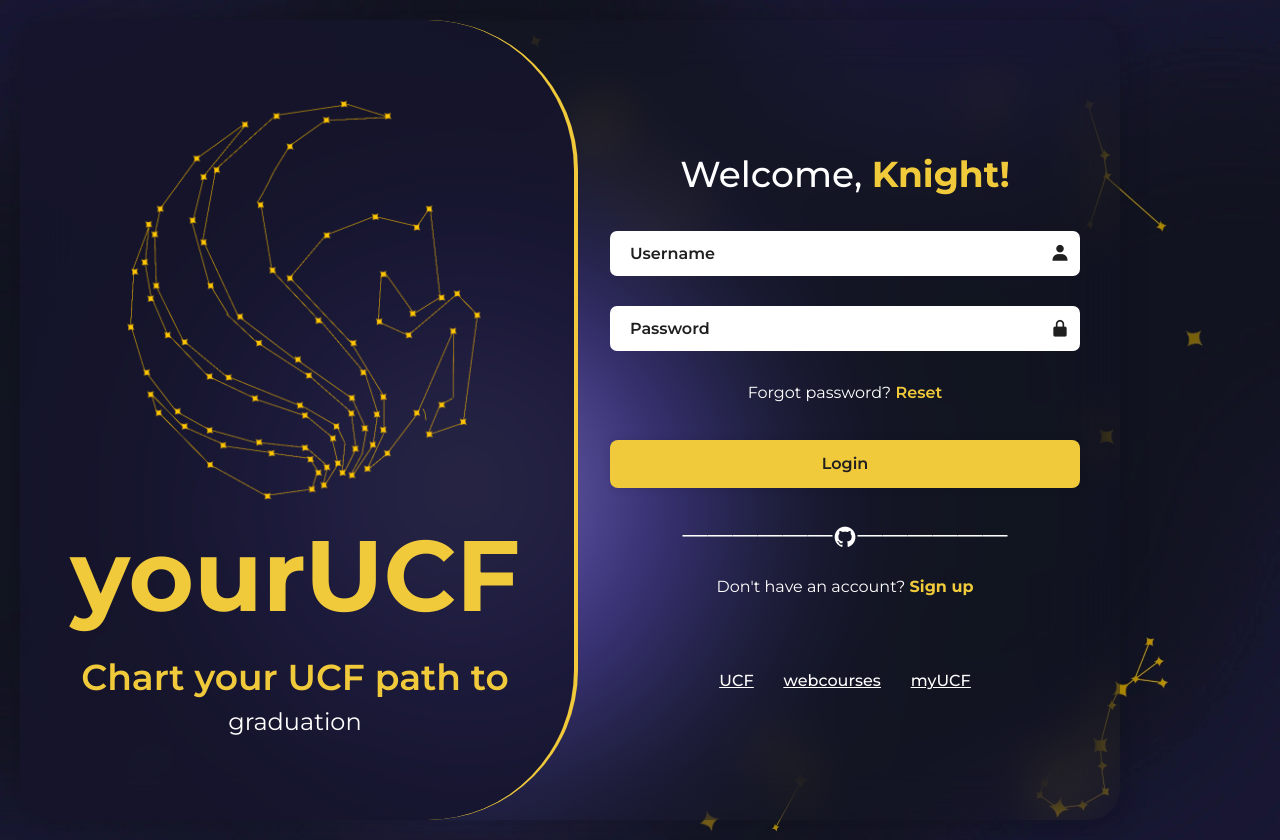
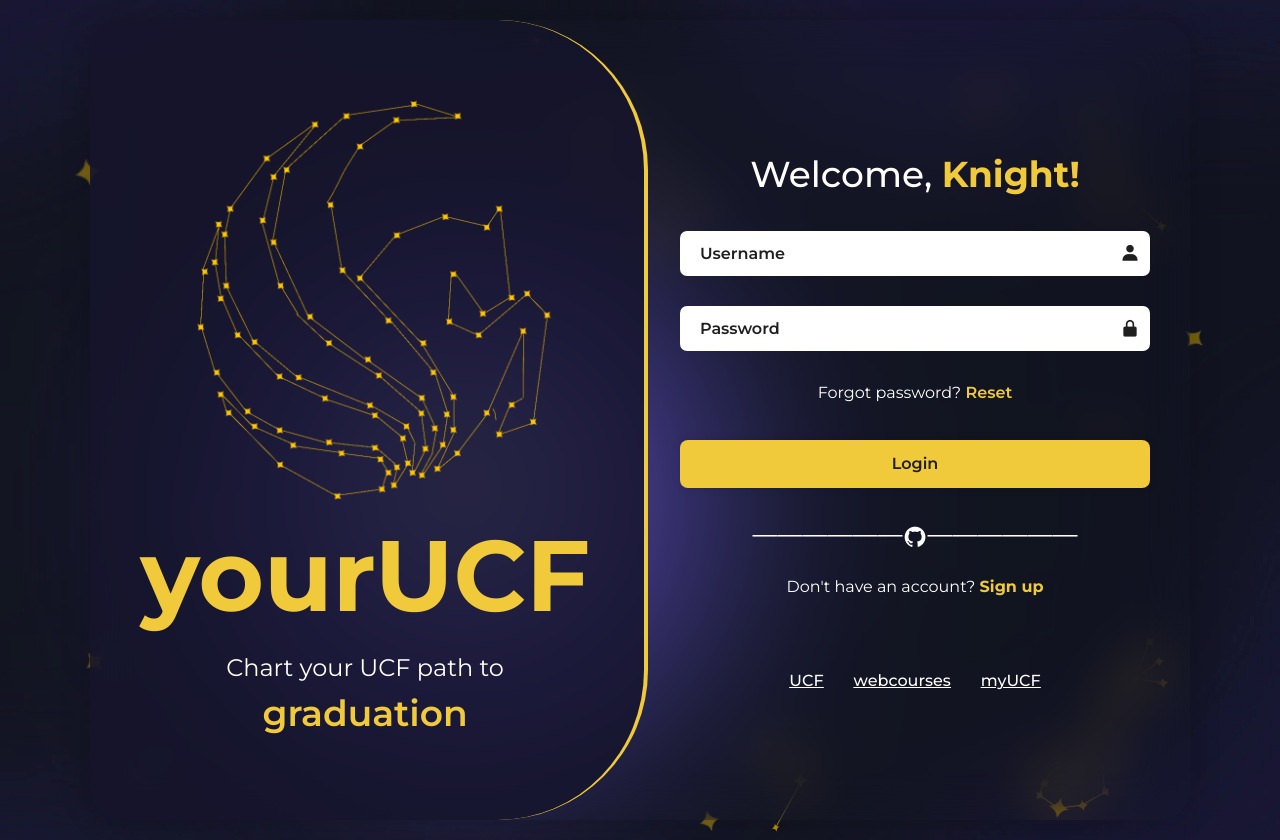
Before and after one commit to josh10111/POOSD-yourucf-Frontend, a React (Vite) app: page / in a window 1280 px wide. Built offline with nearby package versions, Linux system fonts and the light colour scheme.

Commit message:
small changes to match og code

```diff
--- a/src/components/Login.tsx
+++ b/src/components/Login.tsx
@@ -2,7 +2,7 @@
 import { jwtDecode } from "jwt-decode";
 import { useLocation } from 'react-router-dom';
 import '../Login.css';
-import ucfLogo from '../assets/ucf-logo.png';
+import ucfLogoWebp from '../assets/constellationPegasus.webp';
 
 function Login() {
   const [message, setMessage] = useState('');
@@ -88,7 +88,6 @@
 
     if (hasErrors) {
       setMessage('Username or password is empty');
-      setMessageType('error');
       return;
     }
 
@@ -103,13 +102,11 @@
             if(!response.ok)
             {
                 setMessage("Invalid username or password");
-                setMessageType('error');
                 return;
             }
             var res = await response.json();
             if(!res.token){
                 setMessage("Login failed: No token");
-                setMessageType('error');
                 return;
             }
 
@@ -117,7 +114,6 @@
 
             if(!decoded.id){
                 setMessage("Login failed: Invalid token data");
-                setMessageType('error');
             }
             var user ={
                 id: decoded.id,
@@ -154,7 +150,6 @@
     } else if (!is_valid_email_format(email)) {
       setEmailError(true);
       setMessage('Please enter a valid email address');
-      setMessageType('error');
       return;
     } else {
       setEmailError(false);
@@ -186,7 +181,6 @@
 
     if (hasErrors) {
       setMessage('Please fill in all fields');
-      setMessageType('error');
       return;
     }
 
@@ -282,7 +276,8 @@
   };
 
   return (
-    <div className="container">
+    <div className='fake-body'>
+<div className="container">
       {(() => {
         if (isLogin) {
           return (
@@ -301,7 +296,7 @@
                   <i className='bx bxs-lock-alt'></i>
                 </div>
 
-                <div className={`message ${messageType === 'success' ? 'success-message' : ''}`}>
+                <div className="message">
                   <span>{message}</span>
                 </div>
 
@@ -362,7 +357,7 @@
                 <PasswordRequirements password={password} />
                 </div>
 
-                <div className={`message ${messageType === 'success' ? 'success-message' : ''}`}>
+                <div className="message">
                   <span>{message}</span>
                 </div>
 
@@ -388,12 +383,13 @@
 
       <div className="toggle-box">
         <div className="panel">
-          <img src={ucfLogo} alt="UCF constellation logo"></img>
+          <img src={ucfLogoWebp} alt="UCF constellation logo"></img>
           <h1>yourUCF</h1>
-          <h3>Chart your UCF path to</h3>
-          <h2>graduation</h2>
+          <h2>Chart your UCF path to</h2>
+          <h3>graduation</h3>
         </div>
       </div>
+    </div>
     </div>
   );
 }
```
